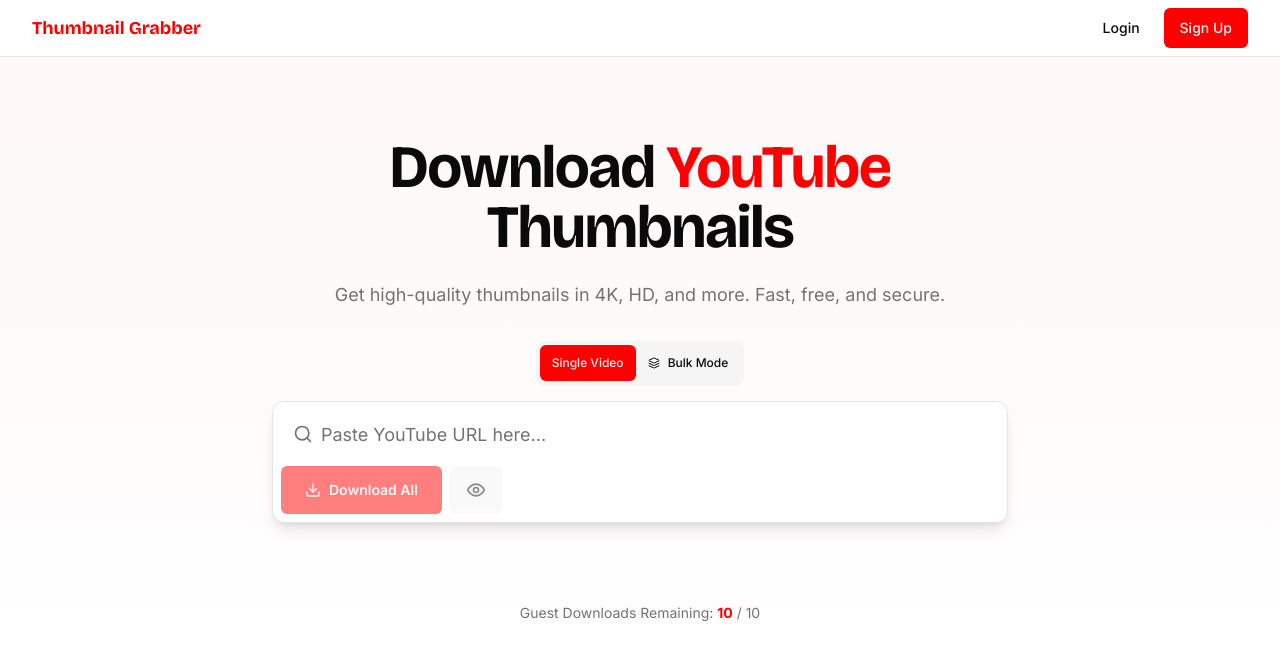
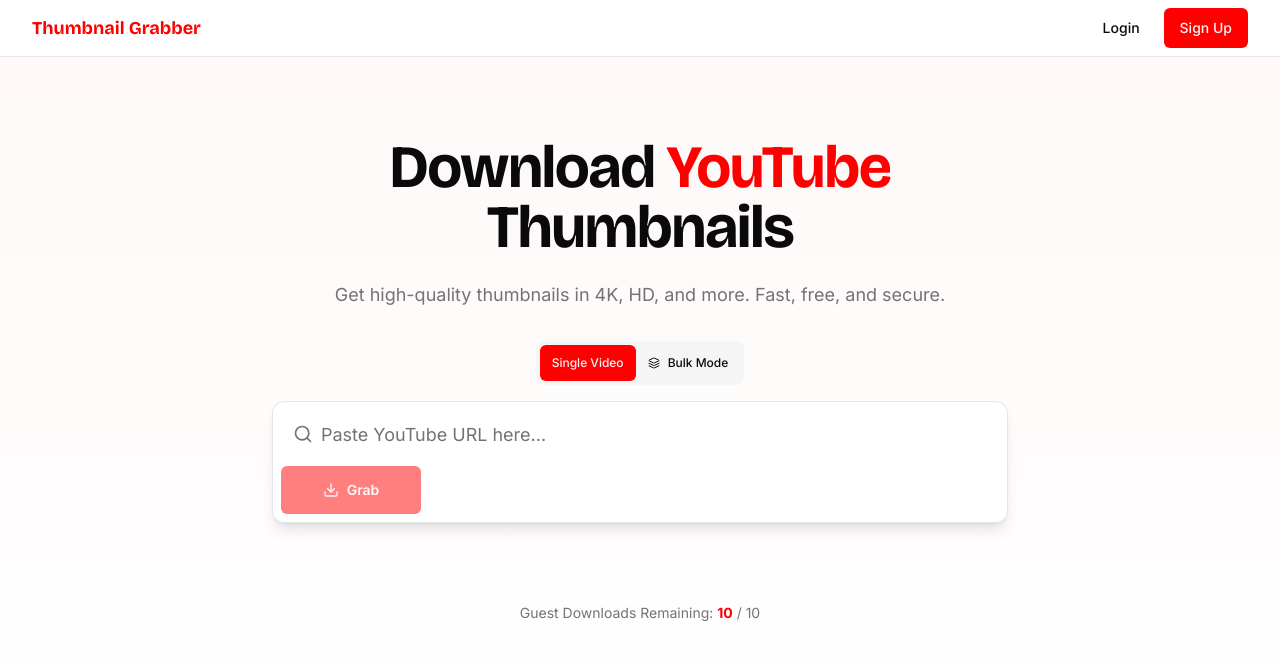
Before and after one commit to MAYANKpandey14/Thumbnail-Grabber, a React (Vite) app: page / in a window 1280 px wide. Shown: the top 660 px of the page. Built offline with nearby package versions, Linux system fonts and the light colour scheme.

Commit message:
feat: Implement download history recording for authenticated users and simplify the grab button UI.

```diff
--- a/src/components/HeroInput.tsx
+++ b/src/components/HeroInput.tsx
@@ -124,24 +124,21 @@
         </div>
 
         <div className={cn("flex gap-2", isBulk ? "justify-end px-2 pb-2" : "")}>
-           <Button
+          <Button
             size="lg"
-            className="h-12 px-6 font-semibold"
+            className="h-12 px-6 font-semibold w-full md:w-auto min-w-[140px]"
             disabled={isLoading || !input}
             onClick={(e) => handleSubmit(e, false)}
           >
-            {isLoading ? <Loader2 className="animate-spin mr-2" /> : <Download className="mr-2 h-4 w-4" />}
-            {isBulk ? "Process All" : "Download All"}
-          </Button>
-           <Button
-            variant="secondary"
-            size="lg"
-            className="h-12 px-4"
-            disabled={isLoading || !input}
-            onClick={(e) => handleSubmit(e, true)}
-            title="Preview Only"
-          >
-            <Eye className="h-5 w-5" />
+            {isLoading ? (
+              <>
+                <Loader2 className="animate-spin mr-2 h-4 w-4" /> Grabbing...
+              </>
+            ) : (
+              <>
+                <Download className="mr-2 h-4 w-4" /> Grab
+              </>
+            )}
           </Button>
         </div>
       </motion.div>
--- a/src/routes/Home.tsx
+++ b/src/routes/Home.tsx
@@ -49,6 +49,30 @@
                 } else {
                     toast.success(`Successfully loaded ${validData.length} video(s)!`);
                 }
+
+                // RECORD HISTORY FOR AUTHENTICATED USERS
+                if (user) {
+                    try {
+                        const historyInserts = validData.map(v => ({
+                            user_id: user.id,
+                            video_id: v.videoId,
+                            video_url: `https://youtube.com/watch?v=${v.videoId}`,
+                            video_title: v.videoTitle || `Video ${v.videoId}`
+                        }));
+
+                        const { error: historyError } = await supabase
+                            .from('user_downloads')
+                            .insert(historyInserts);
+
+                        if (historyError) {
+                            console.error("Failed to record history:", historyError);
+                            // Optional: toast.error("Could not save to history");
+                        }
+                    } catch (err) {
+                        console.error("History recording error:", err);
+                    }
+                }
+
             } else {
                 toast.info("No thumbnails found.");
             }
```
Also changed, not shown: 1 other file (tests, documents, lock files or other folders).
